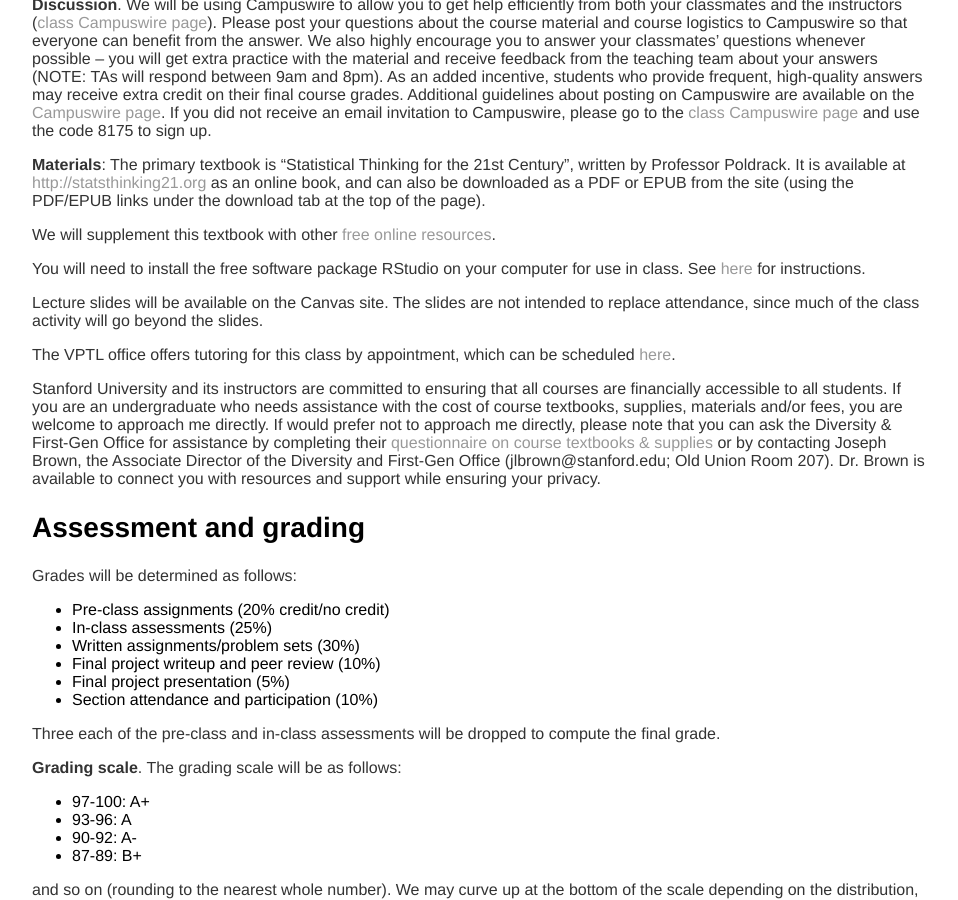
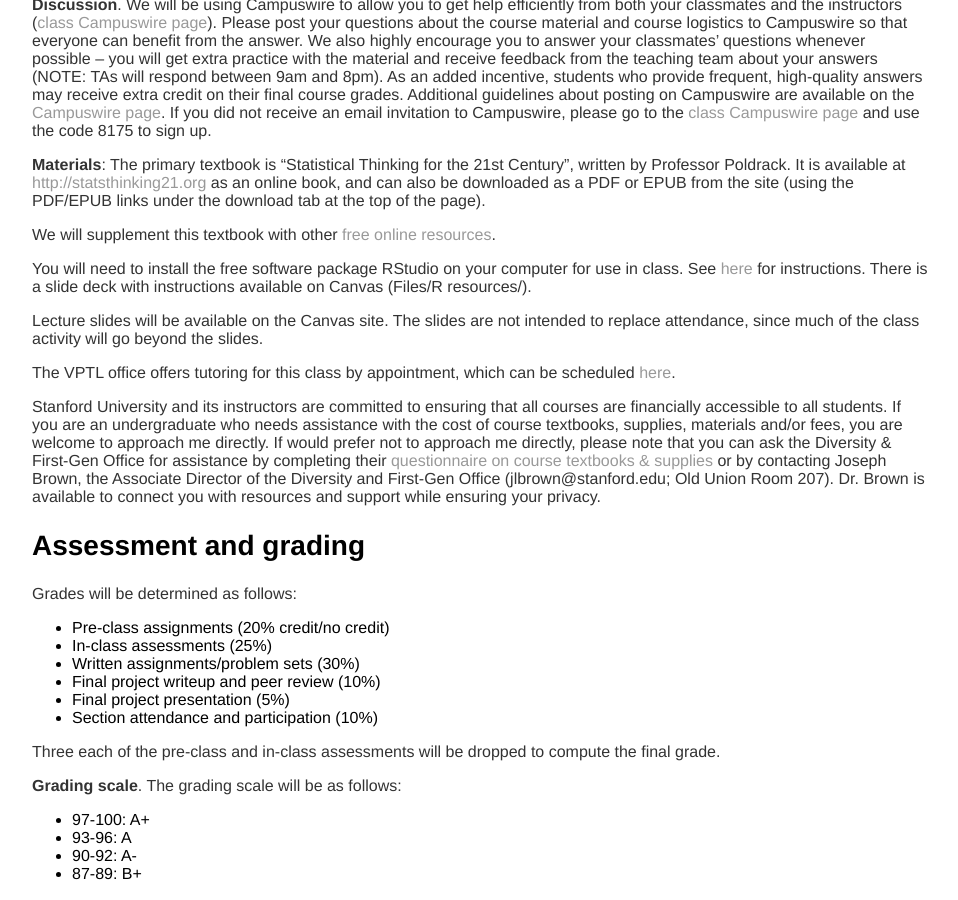
Before and after one commit to stats60/stats60.github.io, a Jekyll site: the page built from full_syllabus/index.md, in a window 1280 px wide and 900 px high, scrolled down 860 px. Shown: the whole window, without its empty margins (160-1118 px from the left). Built offline with Jekyll 4.4.1, drawn with Linux system fonts in a browser that asks for light colours; our own code applies the rules of GitHub Pages for plain Markdown files.

Commit message:
autoupdate

```diff
--- a/full_syllabus/index.md
+++ b/full_syllabus/index.md
@@ -31,7 +31,7 @@
 
 We will supplement this textbook with other [free online resources](../resources/).
 
-You will need to install the free software package RStudio on your computer for use in class. See [here](../rstudio/) for instructions.
+You will need to install the free software package RStudio on your computer for use in class. See [here](../rstudio/) for instructions. There is a slide deck with instructions available on Canvas (Files/R resources/).
 
 Lecture slides will be available on the Canvas site. The slides are not intended to replace attendance, since much of the class activity will go beyond the slides.
 
```
